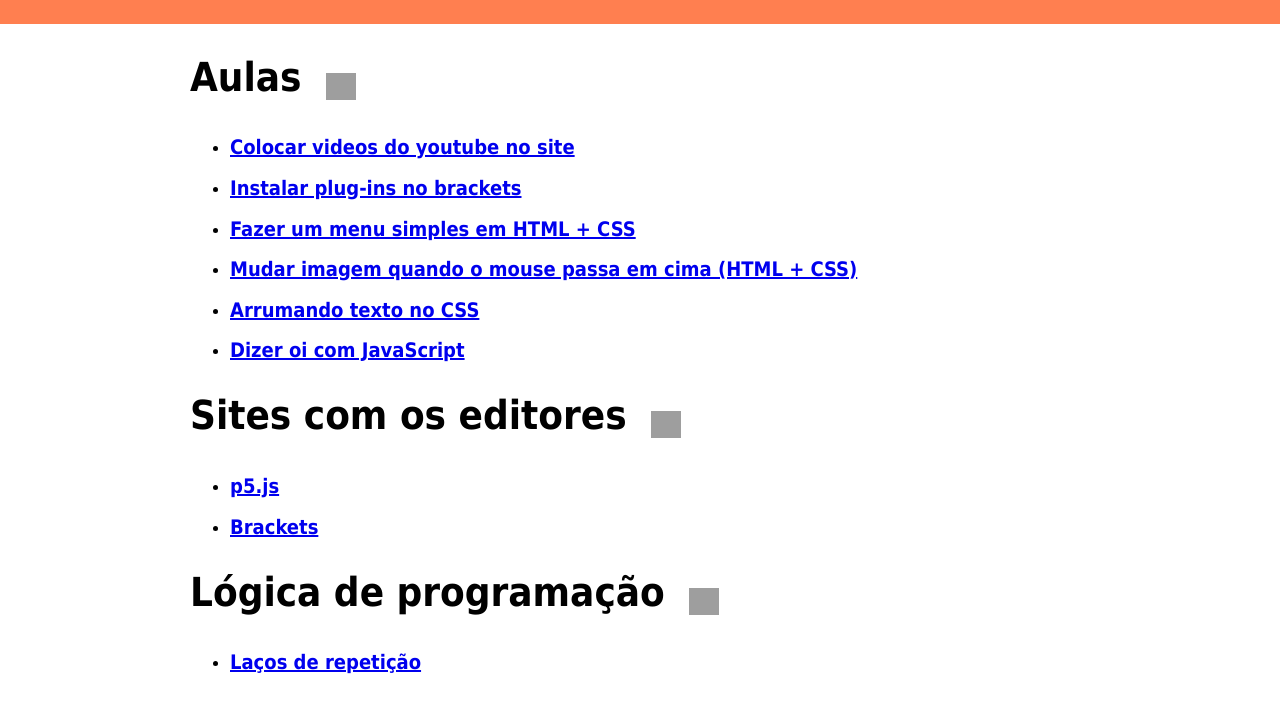
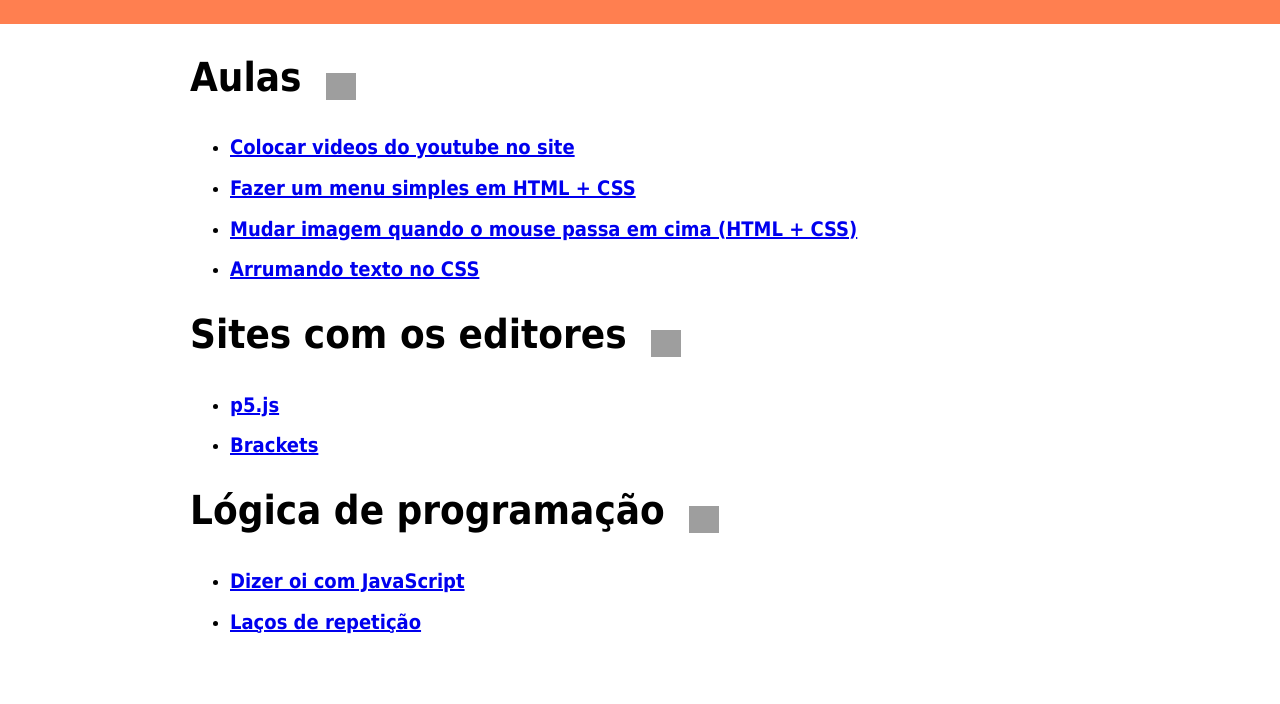
Before and after one commit to brunop98/Aulas_CategoriaDeBase, a plain HTML site: page index.html in a window 1280 px wide. Shown: the part 112-816 px from the top of the page. Drawn offline with Linux system fonts and the light colour scheme; grey boxes are pictures that could not be loaded.

Commit message:
Update index.html

```diff
--- a/index.html
+++ b/index.html
@@ -117,10 +117,7 @@
                     </h2>
                 </li>
 
-                <li>
-                    <h2> <a target="blank" href="https://docs.google.com/document/d/1LMvL2phpo0yey2TgaRb8eBONFjSy3ud85jOFhLH2Obg/edit"> Instalar plug-ins no brackets </a>
-                    </h2>
-                </li>
+
 
                 <li>
                     <h2> <a target="blank" href="https://docs.google.com/document/d/14UOCA8nrFh0SOoKflqu49lwvZyQ-UbhBiGNqcRzSHbc/edit"> Fazer um menu simples em HTML + CSS </a>
@@ -137,10 +134,7 @@
                     </h2>
                 </li>
 
-                <li>
-                    <h2> <a target="blank" href="https://drive.google.com/drive/u/0/folders/1N1miOe078emsI5f5a8VORTEG_5YabFRP"> Dizer oi com JavaScript </a>
-                    </h2>
-                </li>
+
 
 
             </ul>
@@ -174,9 +168,14 @@
         <div id="logica">
             <ul>
                 <li>
+                    <h2> <a target="blank" href="https://drive.google.com/drive/u/0/folders/1N1miOe078emsI5f5a8VORTEG_5YabFRP"> Dizer oi com JavaScript </a>
+                    </h2>
+                </li>
+                <li>
                     <h2> <a target="blank" href="https://docs.google.com/document/d/1YaiinooYooi-x0Lpa8IaM9oSu8qSobCR3E9zvanvDlo/edit"> Laços de repetição </a>
                     </h2>
                 </li>
+
             </ul>
         </div>
 
```
